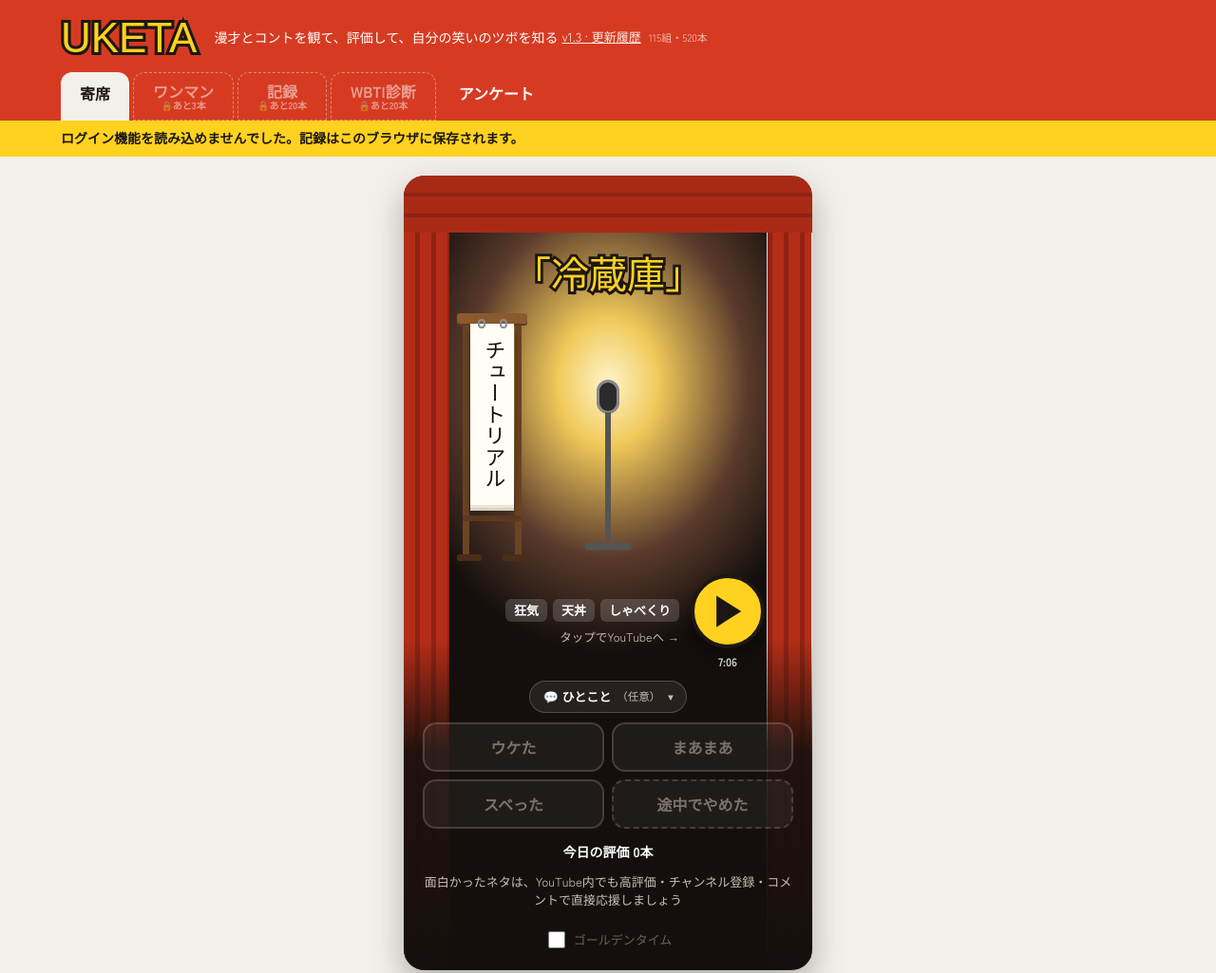
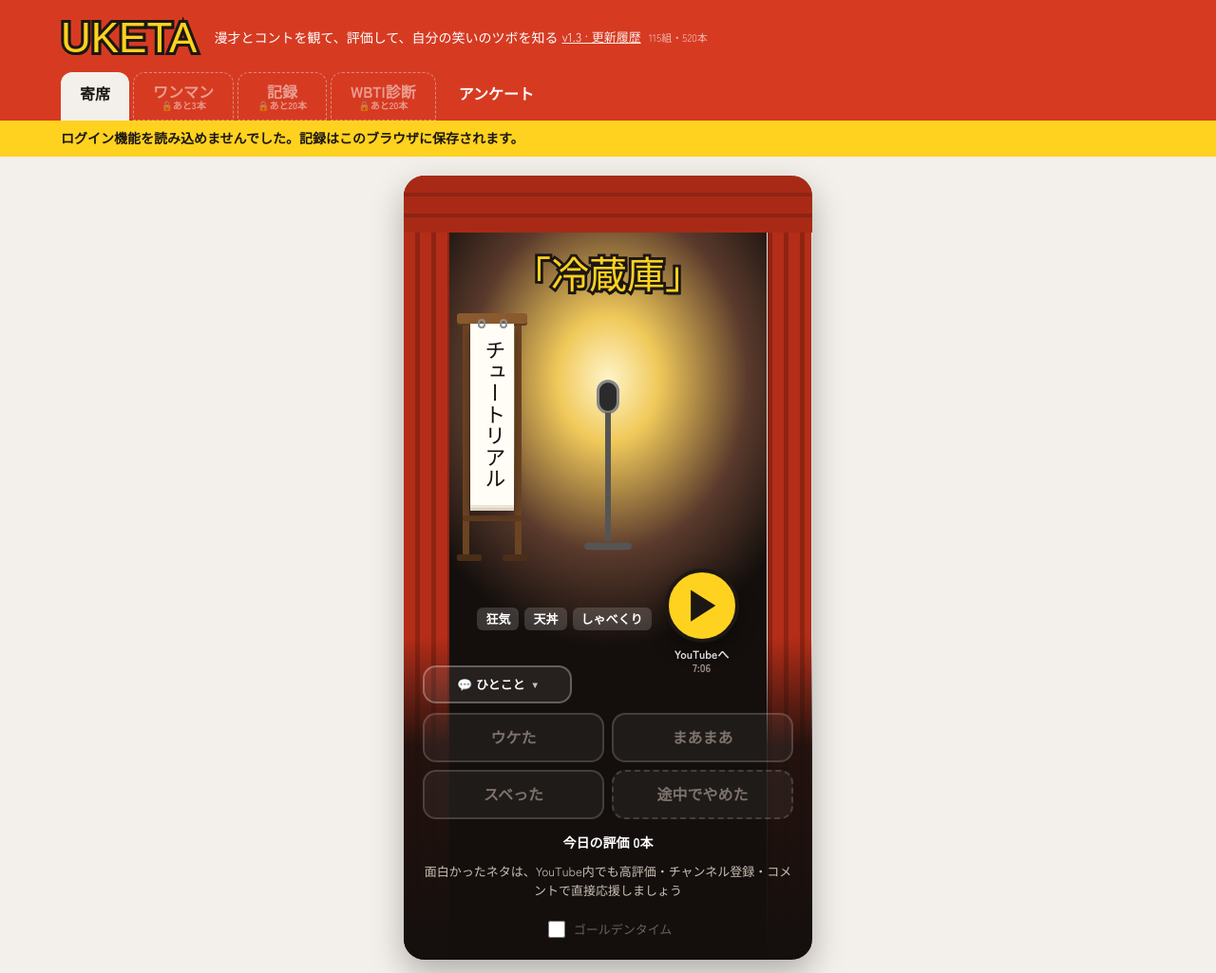
Before and after one commit to jahmehs/uketa, a plain HTML site: page index.html in a window 1280 px wide. Shown: the top 1025 px of the page at 95% size. Drawn offline with Linux system fonts and the light colour scheme; a web font is replaced by a local one.

Commit message:
寄席 layout: center tags + play button, YouTubeへ under the button, ひとこと button above ウケた
Co-Authored-By: Claude Opus 5.5 <noreply@anthropic.com>
Claude-Session: https://claude.ai/code/session_01BcswLp2vE59NaWcV65CYgP

```diff
--- a/index.html
+++ b/index.html
@@ -51,15 +51,17 @@ main{padding:20px max(5vw,16px) 64px}
 .scene{position:relative;width:100%;margin-top:14px}
 .mek{position:absolute;left:0;bottom:0}
 .prop{position:absolute;bottom:0}
-.play{display:flex;align-items:center;justify-content:flex-end;gap:12px;margin:14px 0 0;width:100%;margin-right:-12px}
-.play .pl{flex:1;min-width:0;display:flex;flex-direction:column;gap:6px;align-items:flex-end}
+.play{display:flex;align-items:center;gap:14px;margin:8px 0 0;width:100%;justify-content:center}
+.play .pl{flex:0 1 auto;min-width:0;display:flex;flex-direction:column;gap:6px;align-items:flex-end}
 .play .pl .tg{justify-content:flex-end}
 .play .pl .hint{text-align:right;font-size:12.5px;white-space:nowrap}
-.play .pr{display:flex;flex-direction:column;align-items:center;gap:5px;flex:none}
+.play .pr{display:flex;flex-direction:column;align-items:center;gap:0;flex:none;line-height:1.25}
+.play .pr a{margin-bottom:4px}
+.play .pr .dur{font-size:11.5px;font-weight:700;color:#c9bfb4}
 .play a{width:78px;height:78px;border-radius:39px;background:var(--yel);border:4px solid #1d1714;display:flex;align-items:center;justify-content:center;box-shadow:0 8px 20px rgba(0,0,0,.4);transition:transform .15s}
 .play a:active{transform:scale(.94)}
 .play .pr p{margin:0;font-size:12px;white-space:nowrap;font-weight:700;text-shadow:0 1px 3px rgba(0,0,0,.7)}
-.pit{position:relative;z-index:3;margin-top:-34px;padding:44px 20px 20px;background:linear-gradient(180deg,rgba(20,15,13,0) 0%,rgba(20,15,13,.9) 34%,#140f0d 100%);display:flex;flex-direction:column;gap:10px}
+.pit{position:relative;z-index:3;margin-top:-40px;padding:30px 20px 20px;background:linear-gradient(180deg,rgba(20,15,13,0) 0%,rgba(20,15,13,.9) 34%,#140f0d 100%);display:flex;flex-direction:column;gap:10px}
 .tg{display:flex;flex-wrap:wrap;gap:6px;justify-content:center}
 .tg span{background:rgba(255,255,255,.16);font-size:13px;font-weight:700;padding:2px 9px;border-radius:6px}
 .hint{margin:0;font-size:13px;color:#c9bfb4;text-align:center}
@@ -350,7 +352,7 @@ fieldset{border:0;padding:0;margin:0}legend{font-weight:700;font-size:14px;margi
 .lnote{margin:4px 0 0;font-size:12.5px;line-height:1.45;color:var(--mute);overflow-wrap:anywhere}
 .cmt{display:flex;flex-direction:column;gap:8px}
 .rgrid[hidden]{display:none}
-.cmtpill{align-self:center;max-width:100%;display:flex;align-items:center;gap:6px;font:inherit;font-size:13px;font-weight:700;color:#fff;background:rgba(255,255,255,.08);border:1.5px solid rgba(255,255,255,.2);border-radius:999px;padding:6px 14px;cursor:pointer;white-space:nowrap;overflow:hidden;text-overflow:ellipsis}
+.cmtpill{align-self:flex-start;width:calc((100% - 8px)/2*.82);min-height:40px;box-sizing:border-box;display:flex;align-items:center;justify-content:center;gap:6px;font:inherit;font-size:13px;font-weight:700;color:#fff;background:rgba(255,255,255,.08);border:2px solid rgba(255,255,255,.28);border-radius:14px;padding:4px 10px;cursor:pointer;white-space:nowrap;overflow:hidden;text-overflow:ellipsis}
 .cmtpill small{font-weight:400;color:#c9bfb4;font-size:11.5px}
 .cmtpill b{font-size:10px;color:#c9bfb4;margin-left:2px}
 .cmtpill.has{border-color:var(--yel)}
@@ -439,7 +441,7 @@ const sv=e=>e.fav?'s'+e.r:e.r;
 const VERSION='1.3';
 const ADMIN_EMAIL='james@raymercer.net';
 const CHANGELOG=[
- ['1.3','2026年11月24日',['寄席の画面をコンパクトに。再生ボタンを右に、ひとことはタップで開くように（書いている間は評価ボタンが隠れます）','ネタのタイプ分けを、芸人ごとではなく1本ずつに。同じ組でもネタによって違うタイプが付きます（今までの記録も新しい分け方で集計し直されます）','ネタが172本から520本に、芸人さんも73組から115組に。タイムマシーン3号、さまぁ～ず、四千頭身、かが屋、千鳥…やっと呼べました','★推す！はカウントダウン式に。幕が閉まるまでの3秒で決めてください。迷ったら推す','評価ボタンの上に「ひとこと」。自分用メモです。「開発者にも送る」にチェックすると開発者にも届きます（悪口はお手柔らかに）','新タブ「アンケート」。観たい組、欲しい機能、なんでもどうぞ。全部読みます','はじめての人は寄席から。3本でワンマン解禁＆チケット1枚プレゼント、20本で記録とWBTI診断が解禁。焦らず観てください','そのほか：収録数を表示、記録にひとことを表示、細かい改善']],
+ ['1.3','2026年11月24日',['寄席の画面をコンパクトに。再生ボタンをタグの横に、ひとことはタップで開くように（書いている間は評価ボタンが隠れます）','ネタのタイプ分けを、芸人ごとではなく1本ずつに。同じ組でもネタによって違うタイプが付きます（今までの記録も新しい分け方で集計し直されます）','ネタが172本から520本に、芸人さんも73組から115組に。タイムマシーン3号、さまぁ～ず、四千頭身、かが屋、千鳥…やっと呼べました','★推す！はカウントダウン式に。幕が閉まるまでの3秒で決めてください。迷ったら推す','評価ボタンの上に「ひとこと」。自分用メモです。「開発者にも送る」にチェックすると開発者にも届きます（悪口はお手柔らかに）','新タブ「アンケート」。観たい組、欲しい機能、なんでもどうぞ。全部読みます','はじめての人は寄席から。3本でワンマン解禁＆チケット1枚プレゼント、20本で記録とWBTI診断が解禁。焦らず観てください','そのほか：収録数を表示、記録にひとことを表示、細かい改善']],
  ['1.2','2026年11月21日',['新タブ「ワンマン」：寄席で10本観るごとにチケット1枚。推しのネタを好きなだけ…じゃなくて1本だけ観られます。好きな組ばかり観てると偏るので','ネタが64本から172本に。ピン芸人15人も仲間入り（R-1王者など）。ひとりで全部背負う人たちです','「ウケた」のあと、幕が閉まるあいだに★「推す！」。推したネタは記録からすぐ観直せます。推しは点数も＋50点、えこひいきです','ネタの頭から再生。前説や出囃子は飛ばします。早く本題に入りたいあなたへ','「成績表」は「WBTI診断」に。推しスタイルTOP3、ボケ派かツッコミ派か、ピン芸の点数も。あなたのツボ、丸裸です','そのほか：「観る」→「寄席」、「途中で飽きた」→「途中でやめた」（言い方は大事）、タグ約30種類、「ゴールデンタイム」設定（下ネタ控えめ）、漫才派・コント派の判定をゆるめに、「好きな尺」、バックアップのボタンを削除、デザインをいろいろ改善']],
  ['1.1','2026年11月20日',['Googleでログインできるように。スマホでもPCでも同じ記録。逃げられません','成績表に「笑いの診断」を追加。当たっても怒らないでください','記録にスタイルを表示。評価の変更はプルダウンから（うっかり変更防止）','更新履歴を追加。今まさに読んでるやつです','デザインを改善']],
  ['1.0','2026年11月20日',['UKETAとして公開','寄席の舞台で1本ずつ観る形式に。選り好みはさせません','「途中で飽きた」を追加。評価はYouTubeで観てから。観てない人の評価は聞いてません','視聴時間とベスト尺','全部日本語に。日本語話せないとお笑いは難しいよね・・・']],
@@ -723,7 +725,7 @@ const SHIMO=()=>`<label class="shimo"><input type="checkbox" data-shimo${S.noShi
 function cmtBlock(v){
   const dr=S.draft&&S.draft.y===v.y?S.draft:null,txt=dr?String(dr.t||''):'',dev=!!(dr&&dr.d),tt=txt.trim();
   if(S.cmtOpen===v.y)return `<div class="cmt open"><textarea id="cmtT" rows="3" maxlength="500" placeholder="ひとこと（自分用メモ）　例：ツッコミ最高">${esc(txt)}</textarea><div class="crow"><label class="sw"><input type="checkbox" id="cmtD"${dev?' checked':''}><i aria-hidden="true"></i><span>開発者にも送る</span></label><button type="button" class="cdone" data-act="cmtclose">完了</button></div></div>`;
-  return `<button type="button" class="cmtpill${tt?' has':''}" data-act="cmtopen">💬 ${tt?esc(tt.length>16?tt.slice(0,16)+'…':tt)+(dev?' <small>· 開発者へ</small>':''):'ひとこと <small>（任意）</small>'}<b aria-hidden="true">▾</b></button>`;
+  return `<button type="button" class="cmtpill${tt?' has':''}" data-act="cmtopen">💬 ${tt?esc(tt.length>7?tt.slice(0,7)+'…':tt)+(dev?' <small>✉</small>':''):'ひとこと'}<b aria-hidden="true">▾</b></button>`;
 }
 function renderWatch(force){
   if(S.anim&&!force)return;
@@ -736,7 +738,7 @@ function renderWatch(force){
   st.innerHTML=`${CURT}<div class="boards">
     <h2 class="ttl telop" style="font-size:${tz}px">「${esc(t)}」</h2>
     <div class="scene" style="height:${Math.max(200,mk.h+4)}px">${mk.html}${prop}</div>
-    <div class="play"><div class="pl"><div class="tg">${vtags({g,v}).filter(s=>STY[s]).map(s=>`<span>${STY[s]}</span>`).join('')}</div><p class="hint">${p?'観終わったら評価 ↓':'タップでYouTubeへ →'}</p></div><div class="pr"><a href="${ytUrl(v.y,v.s)}" target="_blank" rel="noopener" data-play="${esc(v.y)}" aria-label="YouTubeで観る（${mmss(v.d)}）">${PLAY_SVG}</a><p>${mmss(v.d)}</p></div></div>
+    <div class="play"><div class="pl"><div class="tg">${vtags({g,v}).filter(s=>STY[s]).map(s=>`<span>${STY[s]}</span>`).join('')}</div><p class="hint">${p?'観終わったら評価 ↓':''}</p></div><div class="pr"><a href="${ytUrl(v.y,v.s)}" target="_blank" rel="noopener" data-play="${esc(v.y)}" aria-label="YouTubeで観る（${mmss(v.d)}）">${PLAY_SVG}</a><p>YouTubeへ</p><small class="dur">${mmss(v.d)}</small></div></div>
   </div>
   <div class="pit">
     ${cmtBlock(v)}
```
